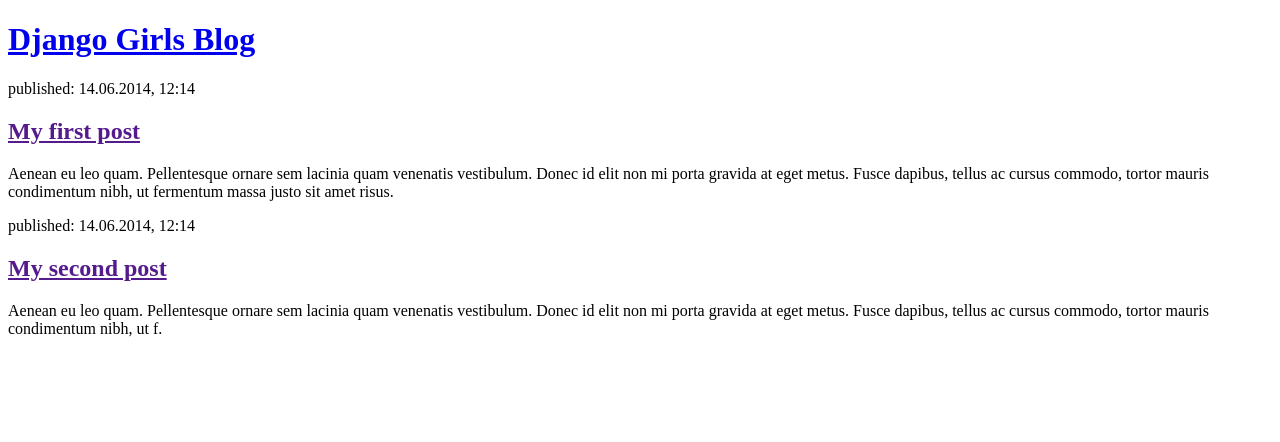
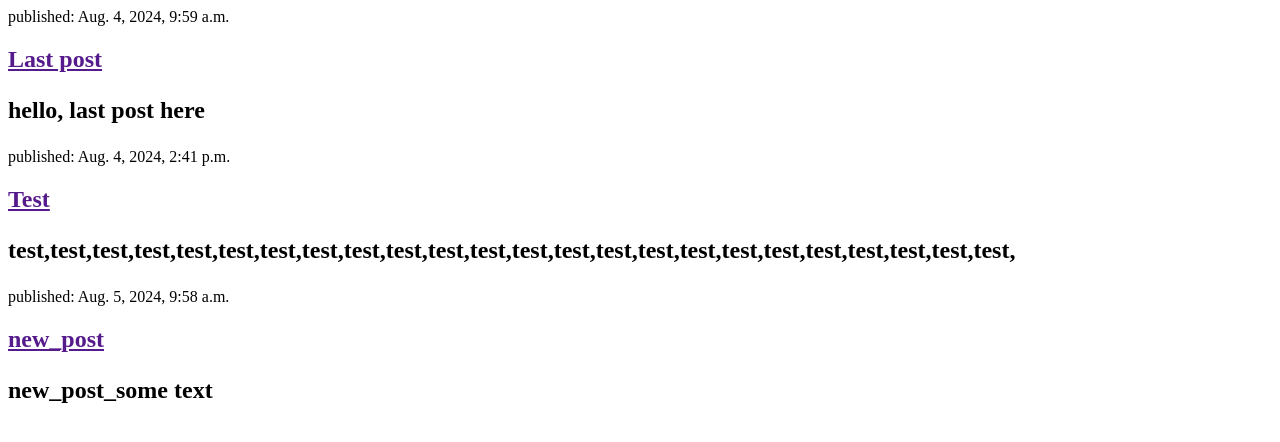
Before and after one commit to DanielUA/django_blog, a Django app: page / in a window 1280 px wide. Shown: the top 442 px of the page. Run offline with Django 5.2, Linux system fonts and the light colour scheme; data comes from the database, SQL or seed files in the repository; both versions use the stored data as it was after the commit.

Commit message:
Modified templates to display posts from database

```diff
--- a/blog/templates/blog/post_list.html
+++ b/blog/templates/blog/post_list.html
@@ -5,20 +5,14 @@
     <title>Blog</title>
 </head>
 <body>
-        <div>
-            <h1><a href="/">Django Girls Blog</a></h1>
-        </div>
-
-        <div>
-            <p>published: 14.06.2014, 12:14</p>
-            <h2><a href="">My first post</a></h2>
-            <p>Aenean eu leo quam. Pellentesque ornare sem lacinia quam venenatis vestibulum. Donec id elit non mi porta gravida at eget metus. Fusce dapibus, tellus ac cursus commodo, tortor mauris condimentum nibh, ut fermentum massa justo sit amet risus.</p>
-        </div>
-
-        <div>
-            <p>published: 14.06.2014, 12:14</p>
-            <h2><a href="">My second post</a></h2>
-            <p>Aenean eu leo quam. Pellentesque ornare sem lacinia quam venenatis vestibulum. Donec id elit non mi porta gravida at eget metus. Fusce dapibus, tellus ac cursus commodo, tortor mauris condimentum nibh, ut f.</p>
-        </div>
+        {% for post in posts %}
+            <article>
+                <time> published: {{ post.published_date }}</time>
+                <h2>
+                    <a href="">{{ post.title }}</a>
+                    <p> {{ post.text|linebreaksbr }} </p>
+                </h2>
+            </article>
+        {% endfor %}
     </body>
 </html>
--- a/blog/views.py
+++ b/blog/views.py
@@ -1,4 +1,6 @@
 from django.shortcuts import render
-
+from django.utils import timezone
+from .models import Post
 def post_list(request):
-    return render(request, 'blog/post_list.html', {})
+    posts = Post.objects.filter(published_date__lte=timezone.now()).order_by('published_date')
+    return render(request, 'blog/post_list.html', {"posts": posts})
```
Also changed, not shown: db.sqlite3, 1 other file.
